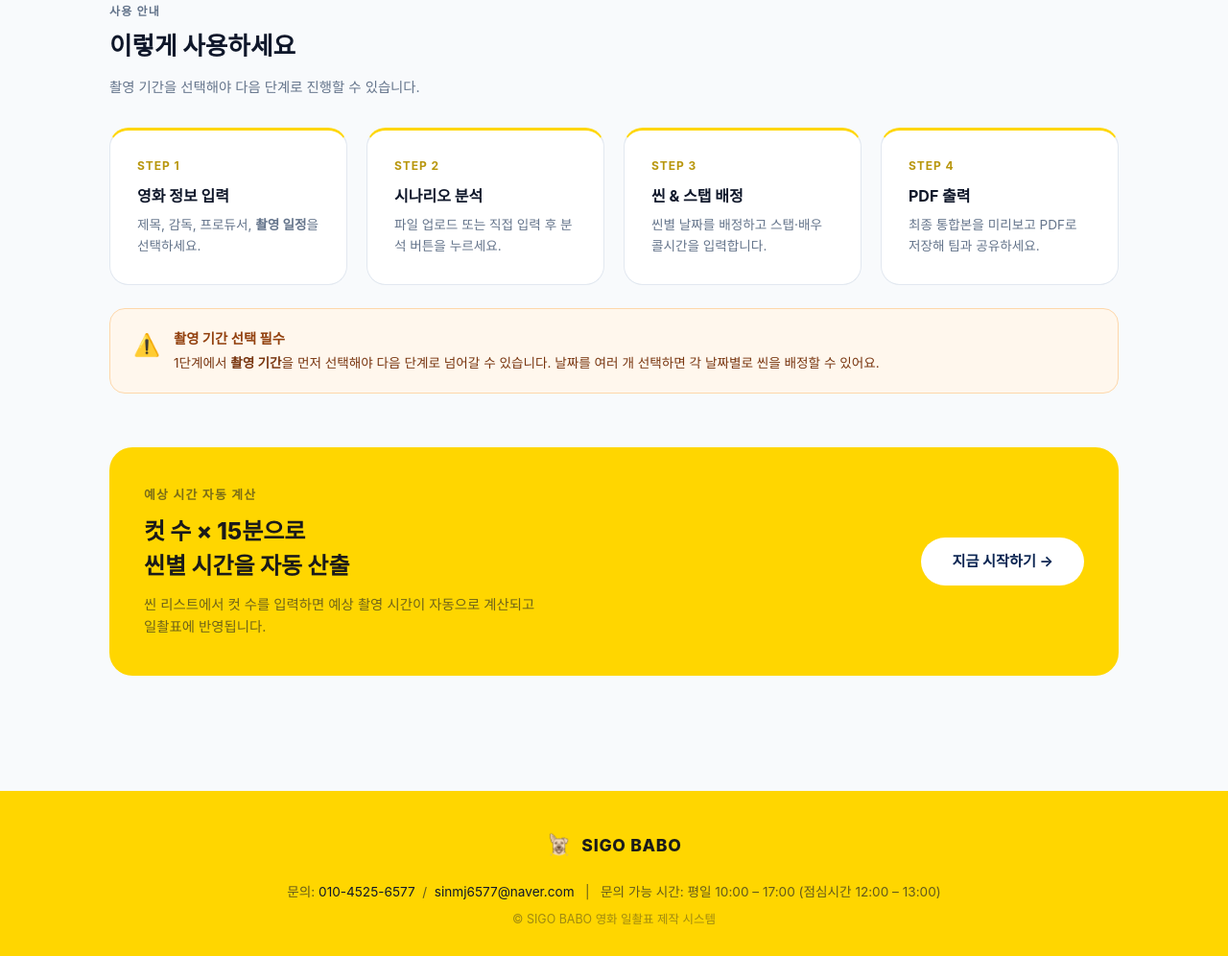
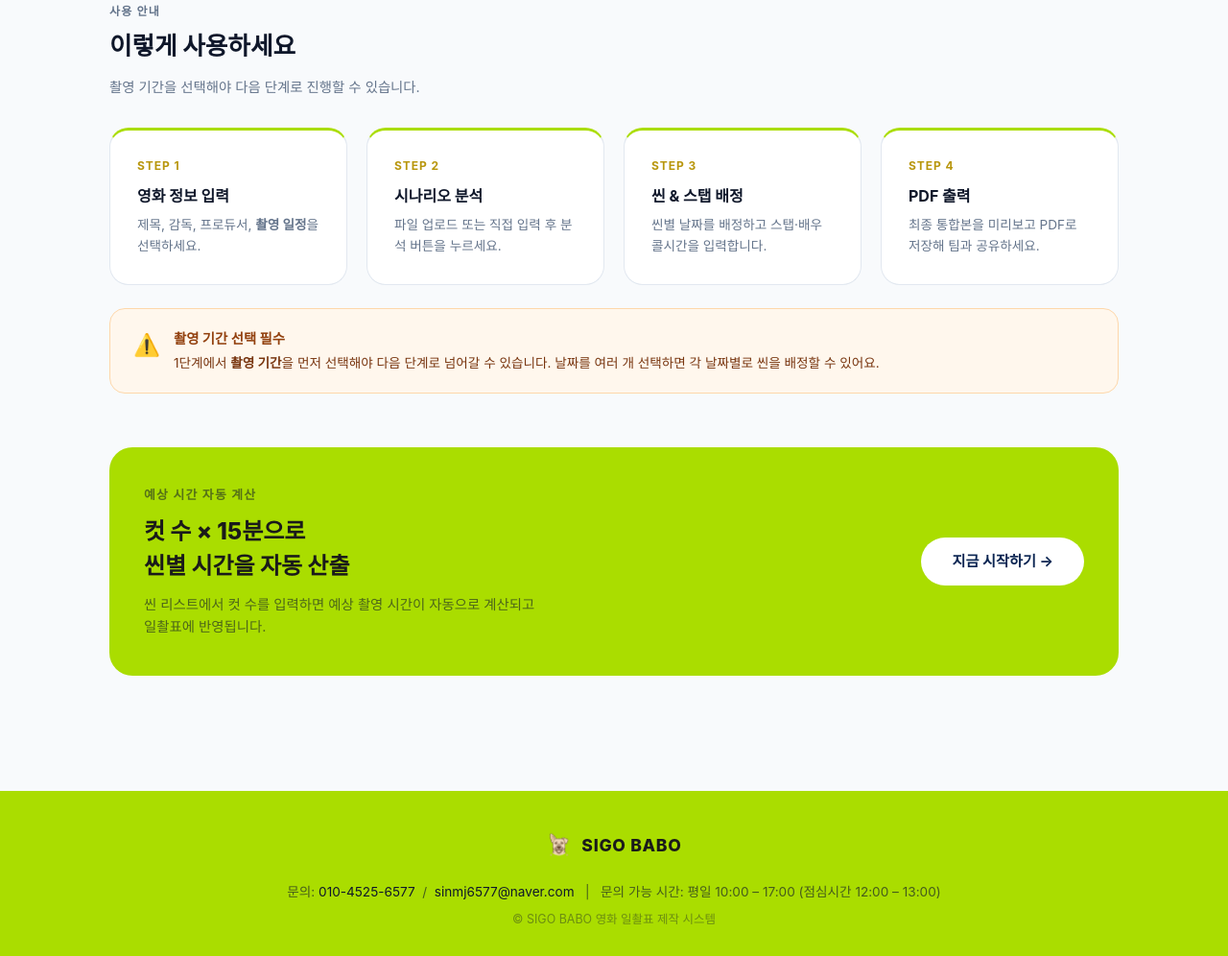
Before and after one commit to kwonja3509-ctrl/sigo-babo, a website: page index.html in a window 1280 px wide. Shown: the part 999-1995 px from the top of the page at 96% size. Drawn offline with Linux system fonts and the light colour scheme.

Commit message:
Change yellow to lime green (#AADD00)

```diff
--- a/index.html
+++ b/index.html
@@ -73,7 +73,7 @@
     </header>
 
     <!-- ===== 히어로 섹션 ===== -->
-    <section style="background:#FFD600;padding:80px 24px 90px;text-align:center;">
+    <section style="background:#AADD00;padding:80px 24px 90px;text-align:center;">
       <div style="max-width:680px;margin:0 auto;">
         <span class="badge">단편영화 현장 필수 도구</span>
         <h1 style="color:#1a1a1a;font-size:clamp(2.2rem,5vw,3.2rem);font-weight:900;line-height:1.2;margin:24px 0 18px;letter-spacing:-0.02em;">
@@ -122,22 +122,22 @@
         <p style="color:#64748b;font-size:0.9rem;margin:0 0 32px;">촬영 기간을 선택해야 다음 단계로 진행할 수 있습니다.</p>
 
         <div style="display:grid;grid-template-columns:repeat(auto-fit,minmax(220px,1fr));gap:20px;margin-bottom:24px;">
-          <div class="card" style="border-top:3px solid #FFD600;">
+          <div class="card" style="border-top:3px solid #AADD00;">
             <p style="font-size:0.75rem;font-weight:700;color:#B8960C;letter-spacing:0.08em;margin:0 0 10px;">STEP 1</p>
             <h3 style="font-size:1rem;font-weight:700;color:#0f172a;margin:0 0 8px;">영화 정보 입력</h3>
             <p style="color:#64748b;font-size:0.85rem;line-height:1.6;margin:0;">제목, 감독, 프로듀서, <strong>촬영 일정</strong>을 선택하세요.</p>
           </div>
-          <div class="card" style="border-top:3px solid #FFD600;">
+          <div class="card" style="border-top:3px solid #AADD00;">
             <p style="font-size:0.75rem;font-weight:700;color:#B8960C;letter-spacing:0.08em;margin:0 0 10px;">STEP 2</p>
             <h3 style="font-size:1rem;font-weight:700;color:#0f172a;margin:0 0 8px;">시나리오 분석</h3>
             <p style="color:#64748b;font-size:0.85rem;line-height:1.6;margin:0;">파일 업로드 또는 직접 입력 후 분석 버튼을 누르세요.</p>
           </div>
-          <div class="card" style="border-top:3px solid #FFD600;">
+          <div class="card" style="border-top:3px solid #AADD00;">
             <p style="font-size:0.75rem;font-weight:700;color:#B8960C;letter-spacing:0.08em;margin:0 0 10px;">STEP 3</p>
             <h3 style="font-size:1rem;font-weight:700;color:#0f172a;margin:0 0 8px;">씬 & 스탭 배정</h3>
             <p style="color:#64748b;font-size:0.85rem;line-height:1.6;margin:0;">씬별 날짜를 배정하고 스탭·배우 콜시간을 입력합니다.</p>
           </div>
-          <div class="card" style="border-top:3px solid #FFD600;">
+          <div class="card" style="border-top:3px solid #AADD00;">
             <p style="font-size:0.75rem;font-weight:700;color:#B8960C;letter-spacing:0.08em;margin:0 0 10px;">STEP 4</p>
             <h3 style="font-size:1rem;font-weight:700;color:#0f172a;margin:0 0 8px;">PDF 출력</h3>
             <p style="color:#64748b;font-size:0.85rem;line-height:1.6;margin:0;">최종 통합본을 미리보고 PDF로 저장해 팀과 공유하세요.</p>
@@ -157,7 +157,7 @@
       </div>
 
       <!-- 예상 시간 안내 -->
-      <div style="background:#FFD600;border-radius:24px;padding:40px 36px;display:flex;flex-wrap:wrap;align-items:center;justify-content:space-between;gap:24px;margin-bottom:0;">
+      <div style="background:#AADD00;border-radius:24px;padding:40px 36px;display:flex;flex-wrap:wrap;align-items:center;justify-content:space-between;gap:24px;margin-bottom:0;">
         <div>
           <p style="color:rgba(15,23,42,0.55);font-size:0.8rem;font-weight:700;letter-spacing:0.1em;text-transform:uppercase;margin:0 0 10px;">예상 시간 자동 계산</p>
           <h2 style="color:#1a1a1a;font-size:1.5rem;font-weight:800;margin:0 0 10px;">컷 수 × 15분으로<br>씬별 시간을 자동 산출</h2>
@@ -173,7 +173,7 @@
       window.addEventListener('load', () => initAuth(null));
     </script>
 
-    <footer style="background:#FFD600;color:#1a1a1a;margin-top:80px;padding:40px 32px 28px;">
+    <footer style="background:#AADD00;color:#1a1a1a;margin-top:80px;padding:40px 32px 28px;">
       <div style="max-width:1200px;margin:0 auto;text-align:center;">
         <div style="display:flex;align-items:center;justify-content:center;gap:10px;margin-bottom:16px;">
           <img src="logo.png" alt="SIGO BABO" style="height:36px;width:auto;object-fit:contain;">
```
